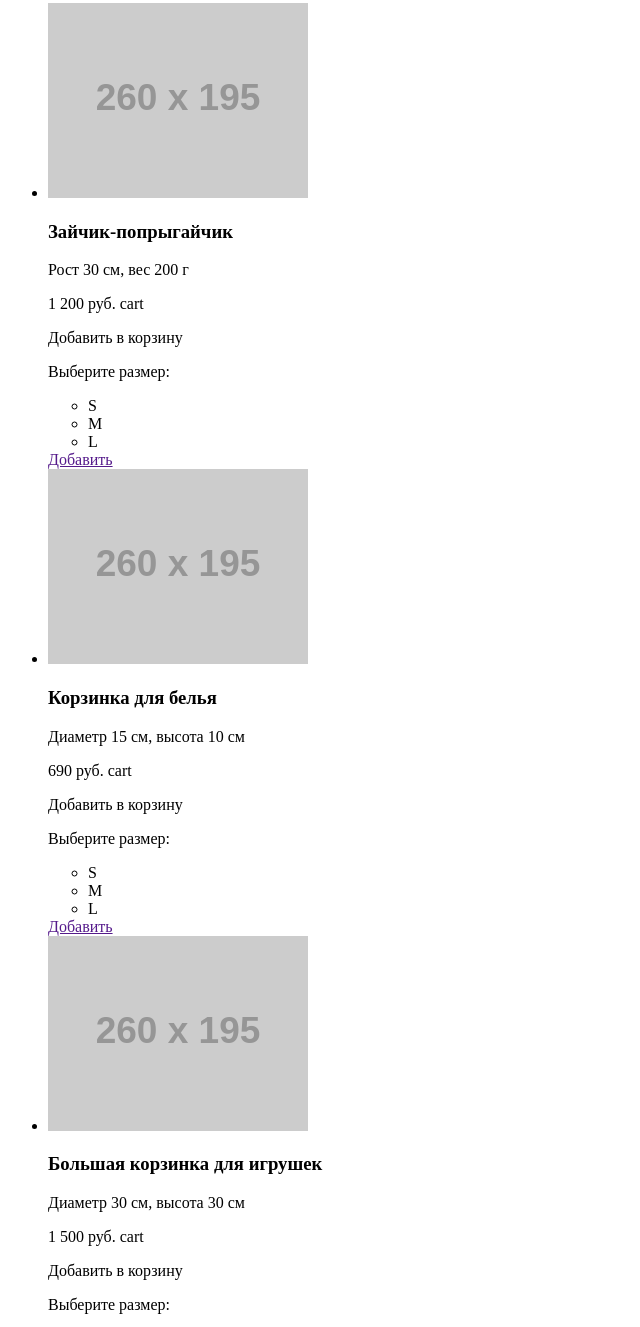
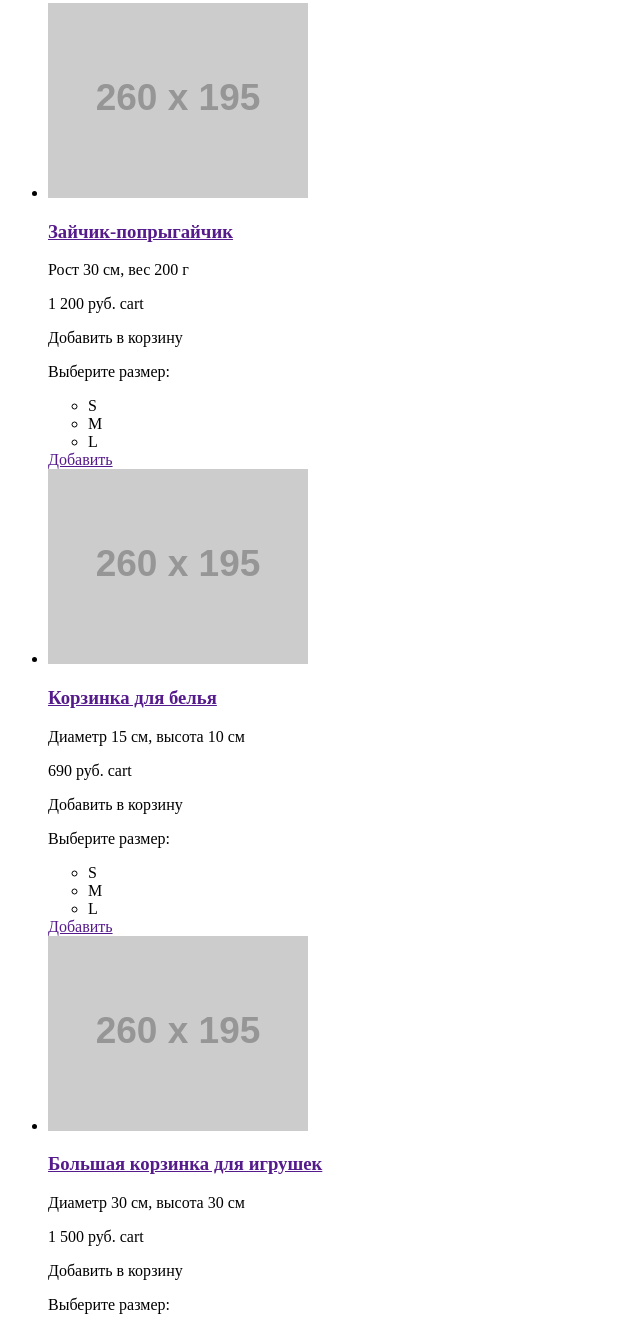
Before and after one commit to andre2000lt/828907-mishka-19, a website: page source/catalog.html in a window 1280 px wide. Shown: the part 199-1526 px from the top of the page, without its empty margins (0-640 px from the left). Drawn offline with Linux system fonts and the light colour scheme; placeholder pictures from the web are drawn by us.

Commit message:
Добавление ссылок в карточки товара

```diff
--- a/source/catalog.html
+++ b/source/catalog.html
@@ -39,8 +39,10 @@
 
       <ul class="products">
         <li class="products__item product">
+          <a href="">
             <img class="product__image" src="https://via.placeholder.com/260x195" alt="Игрушка: Зайчик-попрыгайчик" width="260" height="195">
             <h3 class="product__title">Зайчик-попрыгайчик</h3>
+          </a>
           <p class="product__description">Рост 30 см, вес 200 г</p>
           <div class="product__cart-wrapper">
             <span class="product__price">1 200 руб.</span>
@@ -57,9 +59,12 @@
             <a class="product-options__order-button" href="">Добавить</a>
           </div>
         </li>
+
         <li class="products__item">
+          <a href="">
             <img class="products__image" src="https://via.placeholder.com/260x195" alt="Корзинка для белья" width="260" height="195">
             <h3 class="product__title">Корзинка для белья</h3>
+          </a>
           <p class="product__description">Диаметр 15 см, высота 10 см</p>
           <div class="product__cart-wrapper">
             <span class="product__price">690 руб.</span>
@@ -76,9 +81,12 @@
             <a class="product-options__order-button" href="">Добавить</a>
           </div>
         </li>
+
         <li class="products__item">
+          <a href="">
             <img class="products__image" src="https://via.placeholder.com/260x195" alt="Большая корзинка для игрушек" width="260" height="195">
             <h3 class="product__title">Большая корзинка для игрушек</h3>
+          </a>
           <p class="product__description">Диаметр 30 см, высота 30 см</p>
           <div class="product__cart-wrapper">
             <span class="product__price">1 500 руб.</span>
```
Lines whose indentation alone changed are shown as unchanged.
